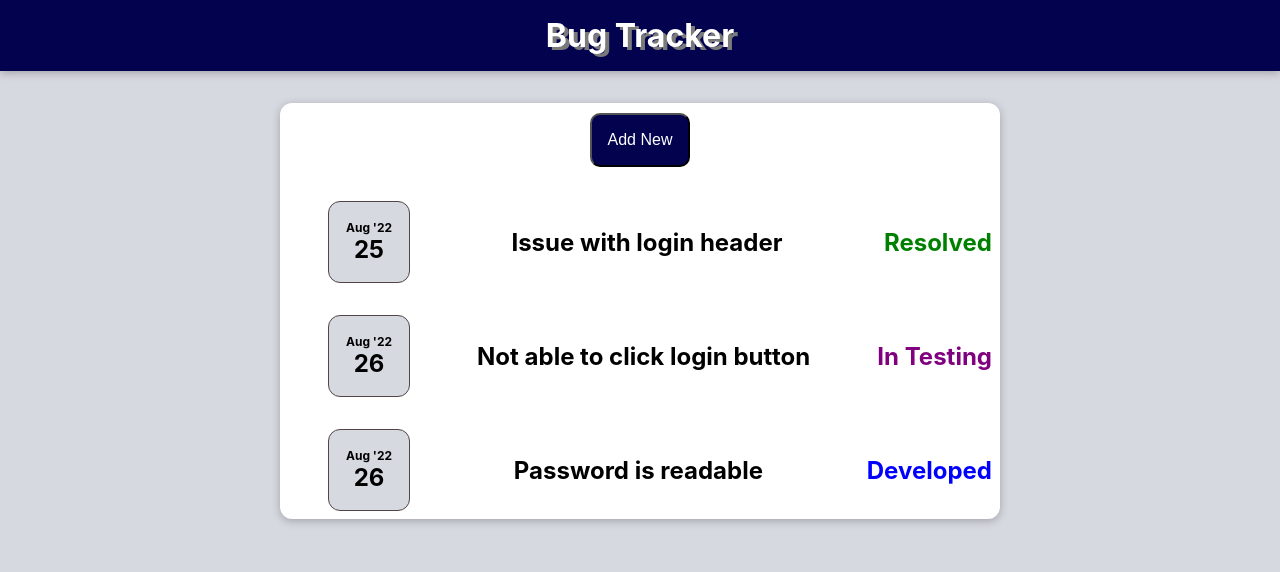
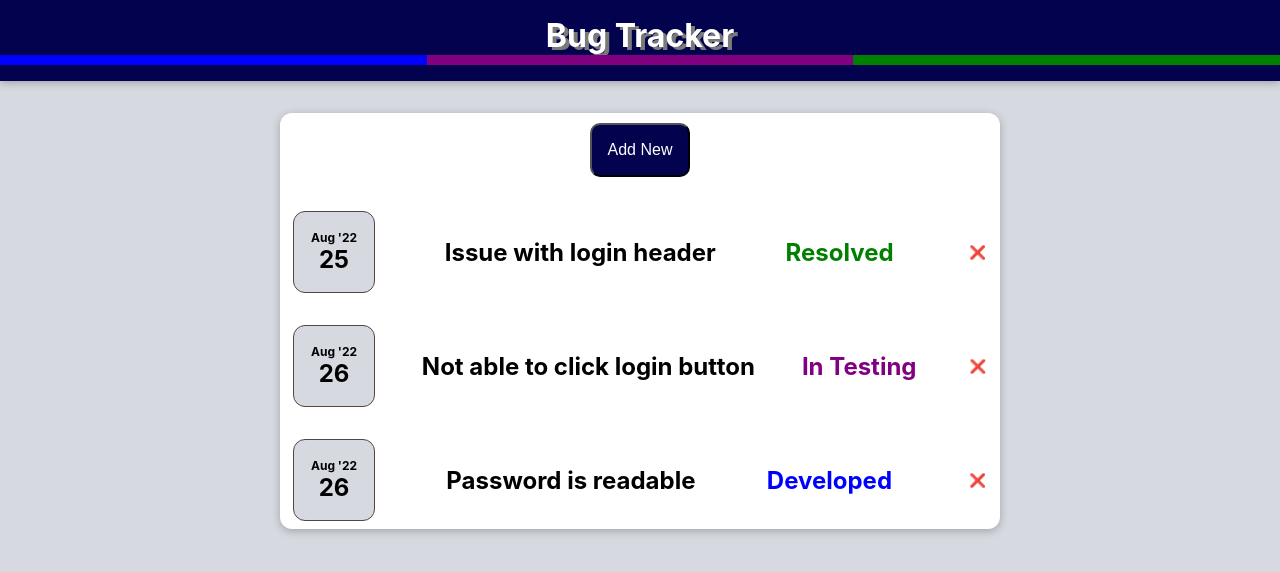
Before and after one commit to ES-iLearn/react-training, a React (Create React App) app: page / in a window 1280 px wide. Shown: the top 572 px of the page. Built offline with nearby package versions, Linux system fonts and the light colour scheme.

Commit message:
Bugtracker Day 3

```diff
--- a/src/App.tsx
+++ b/src/App.tsx
@@ -1,13 +1,36 @@
-import React from "react";
+import React, { useState } from "react";
 import "./App.css";
 import BugList from "./buglist/BugList";
 import Header from "./ui/Header";
+import bugs, { BugData, BugStatus } from "./BugsData";
+
 
 function App() {
+
+  const [bugList, updateBugList] = useState(bugs);
+
+  const addNewBug = (title: string) => {
+
+    const newId = bugList.length;
+
+    const newBug: BugData = {
+      title,
+      id: newId,
+      created: new Date(),
+      status: BugStatus.reported
+    }
+
+    updateBugList([...bugList, newBug]);
+
+    console.log(bugList.length);
+
+  }
+
+
   return (
     <div className="App">
-      <Header title="Bug Tracker"></Header>
-      <BugList></BugList>
+      <Header bugs={bugList} title="Bug Tracker"></Header>
+      <BugList bugs={bugList} addNewBug={addNewBug}></BugList>
     </div>
   );
 }
--- a/src/bugform/NewBug.tsx
+++ b/src/bugform/NewBug.tsx
@@ -17,6 +17,8 @@ const NewBug: FunctionComponent<NewBugProps> = (props) => {
 
   const addBug = () => {
     props.bugAdded(title)
+    setTitle('');
+    setEditMode(false);
   }
 
   const titleChanged = (e: any) => {
--- a/src/buglist/BugInfo.module.css
+++ b/src/buglist/BugInfo.module.css
@@ -6,3 +6,9 @@
   margin: 1rem 0;
   border-radius: 5px;
 }
+
+.deleteButton {
+  border: none;
+  background-color: inherit;
+  cursor: pointer;
+}
--- a/src/buglist/BugInfo.tsx
+++ b/src/buglist/BugInfo.tsx
@@ -33,6 +33,7 @@ const BugInfo: FunctionComponent<BugInfoProps> = (props) => {
       <DateCard date={props.bug.created}></DateCard>
       <h2>{props.bug.title}</h2>
       <h2 style={{ color: bugStausInfo.color }}>{bugStausInfo.text}</h2>
+      <button className={styles.deleteButton}>❌</button>
     </li>
   );
 };
--- a/src/buglist/BugList.module.css
+++ b/src/buglist/BugList.module.css
@@ -6,3 +6,7 @@
     width: 45rem;
     max-width: 95%;
 }
+
+.bugsul {
+    padding-left: 5px;
+}
--- a/src/buglist/BugList.tsx
+++ b/src/buglist/BugList.tsx
@@ -1,24 +1,27 @@
-import { FunctionComponent } from "react";
+import { FunctionComponent, useState } from "react";
 import NewBug from "../bugform/NewBug";
-import bugs, { BugData } from "../BugsData";
+import { BugData, BugStatus } from "../BugsData";
 import BugInfo from "./BugInfo";
 import styles from './BugList.module.css';
 
-interface BugListProps {}
+interface BugListProps {
+  bugs: BugData[];
+  addNewBug: Function;
+}
 
-const BugList: FunctionComponent<BugListProps> = () => {
+const BugList: FunctionComponent<BugListProps> = (props) => {
 
-  const addNewBug = (title: string) => {
-    console.log('New bug added: ', title)
+  const addNewBug = (title :any) => {
+    props.addNewBug(title);
   }
 
 
   return (
     <div className={styles.buglist}>
       <NewBug bugAdded={addNewBug}></NewBug>
-      <ul>
-        {bugs.map((b: BugData) => {
-          return <BugInfo bug={b}></BugInfo>;
+      <ul className={styles.bugsul}>
+        {props.bugs.map((b: BugData) => {
+          return <BugInfo bug={b} key={b.id}></BugInfo>;
         })}
       </ul>
     </div>
--- a/src/ui/Header.tsx
+++ b/src/ui/Header.tsx
@@ -1,15 +1,18 @@
 import './Header.css';
-
 import { FunctionComponent } from "react";
+import StatusBar from './StatusBar';
+import { BugData } from '../BugsData';
 
 interface HeaderProps {
   title: string;
+  bugs: BugData[];
 }
 
 const Header: FunctionComponent<HeaderProps> = (props) => {
   return (
     <div className="header">
       <h1>{props.title}</h1>
+      <StatusBar bugs={props.bugs}></StatusBar>
     </div>
   );
 };
--- /dev/null
+++ b/src/ui/StatusBar.css
@@ -0,0 +1,8 @@
+.statusbar {
+    display: flex;
+    flex-direction: row;
+}
+
+.statusbarItem {
+    height: 10px;
+}
--- /dev/null
+++ b/src/ui/StatusBar.tsx
@@ -0,0 +1,54 @@
+import { FunctionComponent } from "react";
+import { BugData, BugStatus } from "../BugsData";
+import './StatusBar.css';
+
+interface StatusBarProps {
+  bugs: BugData[];
+}
+
+const StatusBar: FunctionComponent<StatusBarProps> = (props) => {
+  const maxVal = props.bugs.length;
+  const bugStatuses: any[] = [];
+
+  const getStatusText = (status: BugStatus) => {
+    switch (status) {
+      case BugStatus.reported:
+        return { text: "Reported", color: "red" };
+      case BugStatus.indev:
+        return { text: "Developed", color: "blue" };
+      case BugStatus.inqa:
+        return { text: "In Testing", color: "purple" };
+      case BugStatus.resolved:
+        return { text: "Resolved", color: "green" };
+      case BugStatus.reopened:
+        return { text: "Rework", color: "orange" };
+      default:
+        return { text: "Unknown", color: "magenta" };
+    }
+  };
+
+  const getStatusVal = (status: BugStatus) => {
+    const value = props.bugs.filter((b) => b.status === status).length;
+    const color = getStatusText(status).color;
+
+    return { value, color };
+  };
+
+  Object.values(BugStatus).map((s) => {
+    if (typeof s === "number") {
+      bugStatuses.push(getStatusVal(s));
+    }
+    return null;
+  });
+
+  return (
+    <div className="statusbar">
+      {bugStatuses.map((bugStatus) => {
+        const percent = bugStatus.value / maxVal * 100;
+        return <div className="statusbarItem" style={{width: `${percent}%`, backgroundColor: bugStatus.color}}></div>;
+      })}
+    </div>
+  );
+};
+
+export default StatusBar;
```
